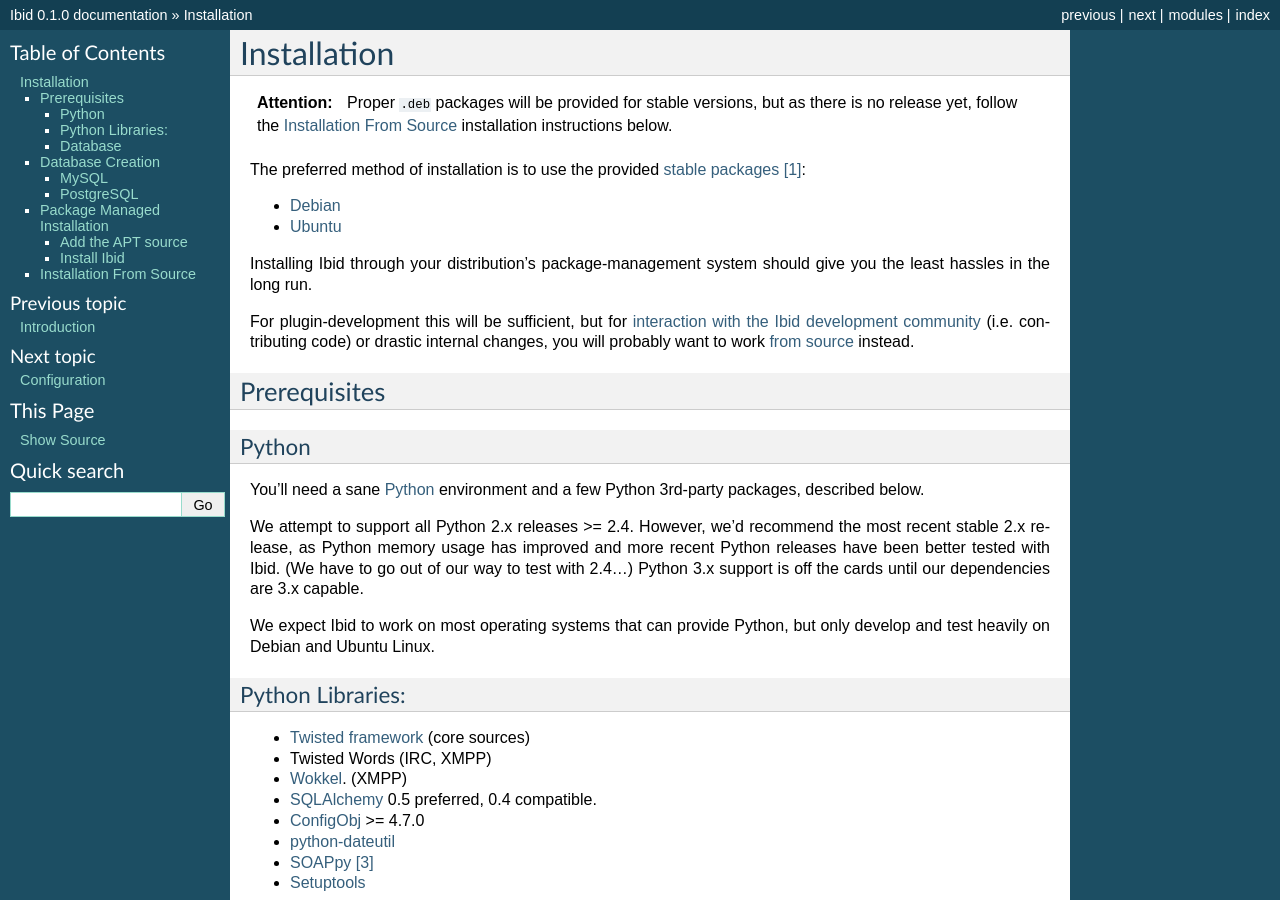
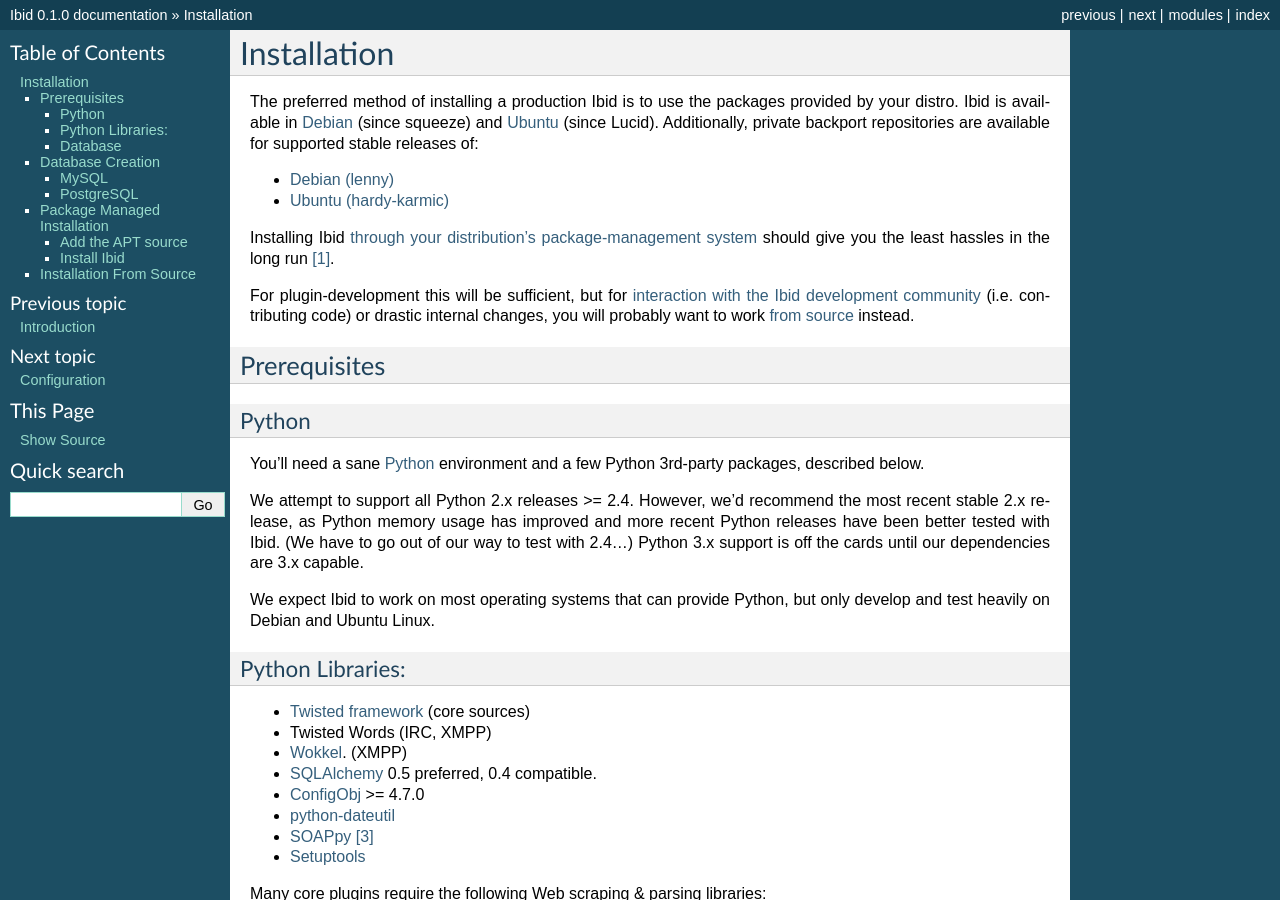
Before and after one commit to ibid/ibid, a Sphinx documentation site: the page built from docs/install.rst, in a window 1280 px wide and 900 px high. Built offline with Sphinx 7.4.7, drawn with Linux system fonts in a browser that asks for light colours; some of the changed text lies outside the part shown.

Commit message:
Be clear that ibid is in Debian & Ubuntu

```diff
--- a/docs/install.rst
+++ b/docs/install.rst
@@ -3,18 +3,20 @@
 Installation
 ============
 
-.. attention::
-   Proper ``.deb`` packages will be provided for stable versions, but as there is
-   no release yet, follow the :ref:`from-source` installation instructions below.
+The preferred method of installing a production Ibid is to use the
+packages provided by your distro.
+Ibid is available in
+`Debian <http://packages.qa.debian.org/i/ibid.html>`_ (since squeeze)
+and `Ubuntu <http://launchpad.net/ubuntu/+source/ibid>`_ (since Lucid).
+Additionally, private backport repositories are available for supported
+stable releases of:
 
-The preferred method of installation is to use the provided :ref:`stable
-packages <package-managed>` [#yourdistro]_:
+* `Debian (lenny) <http://ibid.omnia.za.net/debian/>`_
+* `Ubuntu (hardy-karmic) <https://launchpad.net/~ibid-core/+archive/ppa>`_
 
-*  `Debian <http://ibid.omnia.za.net/debian/>`_
-*  `Ubuntu <https://launchpad.net/~ibid-core/+archive/ppa>`_
-
-Installing Ibid through your distribution's package-management system should
-give you the least hassles in the long run.
+Installing Ibid :ref:`through your distribution's package-management
+system <package-managed>` should give you the least hassles in the long
+run [#yourdistro]_.
 
 For plugin-development this will be sufficient, but for :ref:`interaction with the
 Ibid development community <contributing>` (i.e. contributing code) or
@@ -157,12 +159,15 @@
 Add the APT source
 ^^^^^^^^^^^^^^^^^^
 
-Debian:
+These repositories are only necessary if you are using an old Debian /
+Ubuntu release that doesn't include Ibid.
+
+Debian (lenny):
    | ``deb http://ibid.omnia.za.net/debian/ lenny-backports main``
    | GPG Key: `0x5EB879CE
      <http://pgp.surfnet.nl:11371/pks/lookup?search=0x6EC0C1E39DEDE92FC8910161450ED9D55EB879CE&op=index>`_
 
-Ubuntu:
+Ubuntu (pre-lucid):
    | ``deb http://ppa.launchpad.net/ibid-core/ppa/ubuntu karmic main``
    | If you are using a different release to ``karmic``, substitute its name.
    | GPG Key: `0xFD1C44BA
```
Also changed, not shown: 1 other file.
